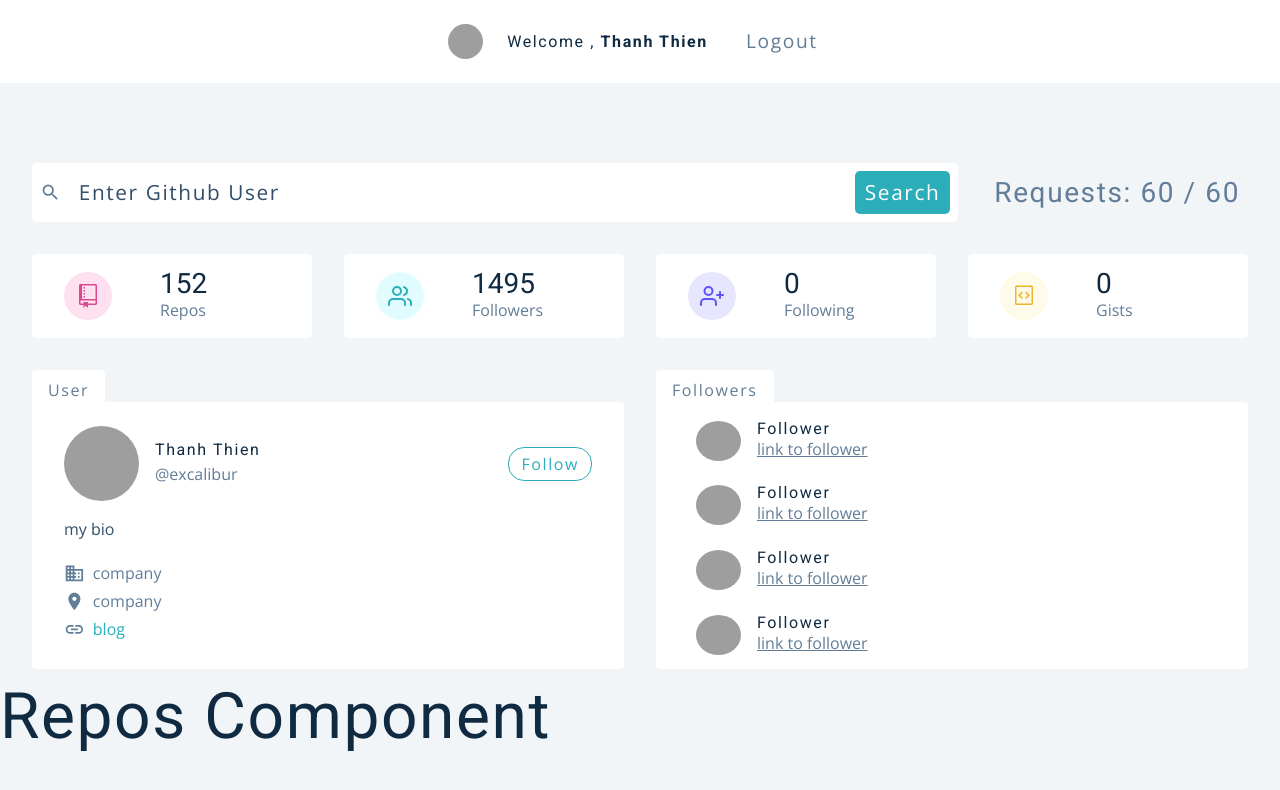
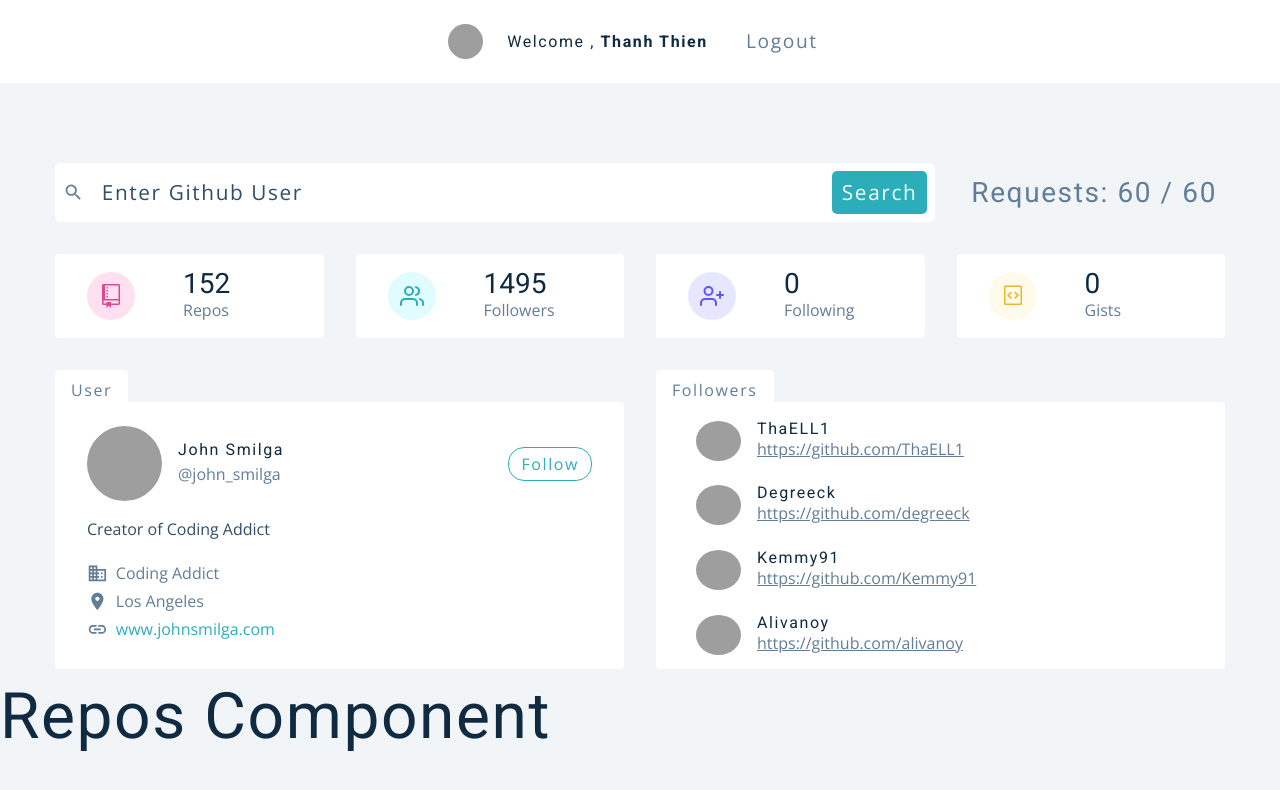
Before and after one commit to tuthanhthien02/react-github-search-users, a React (Create React App) app: page / in a window 1280 px wide. Shown: the top 790 px of the page. Built offline with nearby package versions, Linux system fonts and the light colour scheme; grey boxes are pictures that could not be loaded.

Commit message:
add mock data for Followers component

```diff
--- a/src/components/Card.js
+++ b/src/components/Card.js
@@ -1,30 +1,43 @@
 import React from "react";
+import { GithubContext, useGlobalContext } from "../context/context";
 import { MdBusiness, MdLocationOn, MdLink } from "react-icons/md";
 
 const img =
     "https://lh3.googleusercontent.com/a-/AOh14GgZYADxXS-HgyHaQGCDFdfhwirz6ifWzIbDYysn=s96-c";
 
 const Card = () => {
+    const { githubUser } = useGlobalContext();
+    const {
+        avatar_url,
+        html_url,
+        name,
+        company,
+        blog,
+        bio,
+        location,
+        twitter_username,
+    } = githubUser;
+
     return (
         <div className="user__card">
             <header>
-                <img src={img} alt="" />
+                <img src={avatar_url} alt={name} />
                 <div>
-                    <h4>Thanh Thien</h4>
-                    <p>@excalibur</p>
+                    <h4>{name}</h4>
+                    <p>@{twitter_username}</p>
                 </div>
-                <a href="">follow</a>
+                <a href={html_url}>follow</a>
             </header>
-            <p className="user__card-bio">my bio</p>
+            <p className="user__card-bio">{bio}</p>
             <div className="user__card-links">
                 <p>
-                    <MdBusiness /> company
+                    <MdBusiness /> {company}
                 </p>
                 <p>
-                    <MdLocationOn /> company
+                    <MdLocationOn /> {location}
                 </p>
-                <a href="">
-                    <MdLink /> blog
+                <a href={blog}>
+                    <MdLink /> {blog}
                 </a>
             </div>
         </div>
--- a/src/components/Followers.js
+++ b/src/components/Followers.js
@@ -1,28 +1,27 @@
 import React from "react";
-const img =
-    "https://lh3.googleusercontent.com/a-/AOh14GgZYADxXS-HgyHaQGCDFdfhwirz6ifWzIbDYysn=s96-c";
+import { GithubContext, useGlobalContext } from "../context/context";
 
 const Followers = () => {
+    const { followers } = useGlobalContext();
+
     return (
         <div className="user__followers">
             <div className="user__followers-wrapper">
-                <FollowerItem />
-                <FollowerItem />
-                <FollowerItem />
-                <FollowerItem />
-                <FollowerItem />
+                {followers.map((follower, index) => {
+                    return <FollowerItem key={index} {...follower} />;
+                })}
             </div>
         </div>
     );
 };
 
-const FollowerItem = () => {
+const FollowerItem = ({ avatar_url, html_url, login }) => {
     return (
         <article>
-            <img src={img} alt="" />
+            <img src={avatar_url} alt={login} />
             <div>
-                <h4>follower</h4>
-                <a href="">link to follower</a>
+                <h4>{login}</h4>
+                <a href={html_url}>{html_url}</a>
             </div>
         </article>
     );
--- a/src/context/context.js
+++ b/src/context/context.js
@@ -1,5 +1,7 @@
 import React, { useState, useEffect } from "react";
 import mockUser from "./mockData.js/mockUser";
+import mockFollowers from "./mockData.js/mockFollowers";
+import mockRepos from "./mockData.js/mockRepos";
 
 const rootUrl = "https://api.github.com";
 
@@ -7,9 +9,11 @@ const GithubContext = React.createContext();
 
 const GithubProvider = ({ children }) => {
     const [githubUser, setGithubUser] = useState(mockUser);
+    const [followers, setFollowers] = useState(mockFollowers);
+    const [repos, setRepos] = useState(mockRepos);
 
     return (
-        <GithubContext.Provider value={{ githubUser }}>
+        <GithubContext.Provider value={{ githubUser, followers, repos }}>
             {children}
         </GithubContext.Provider>
     );
--- a/src/sass/base/_global.scss
+++ b/src/sass/base/_global.scss
@@ -135,7 +135,7 @@ main {
 .section-center {
     width: 90vw;
     margin: 0 auto;
-    min-width: 1170px;
+    max-width: 1170px;
 }
 
 @media screen and (min-width: 992px) {
```
Also changed, not shown: src/components/Charts/ExampleChart.js (added).
